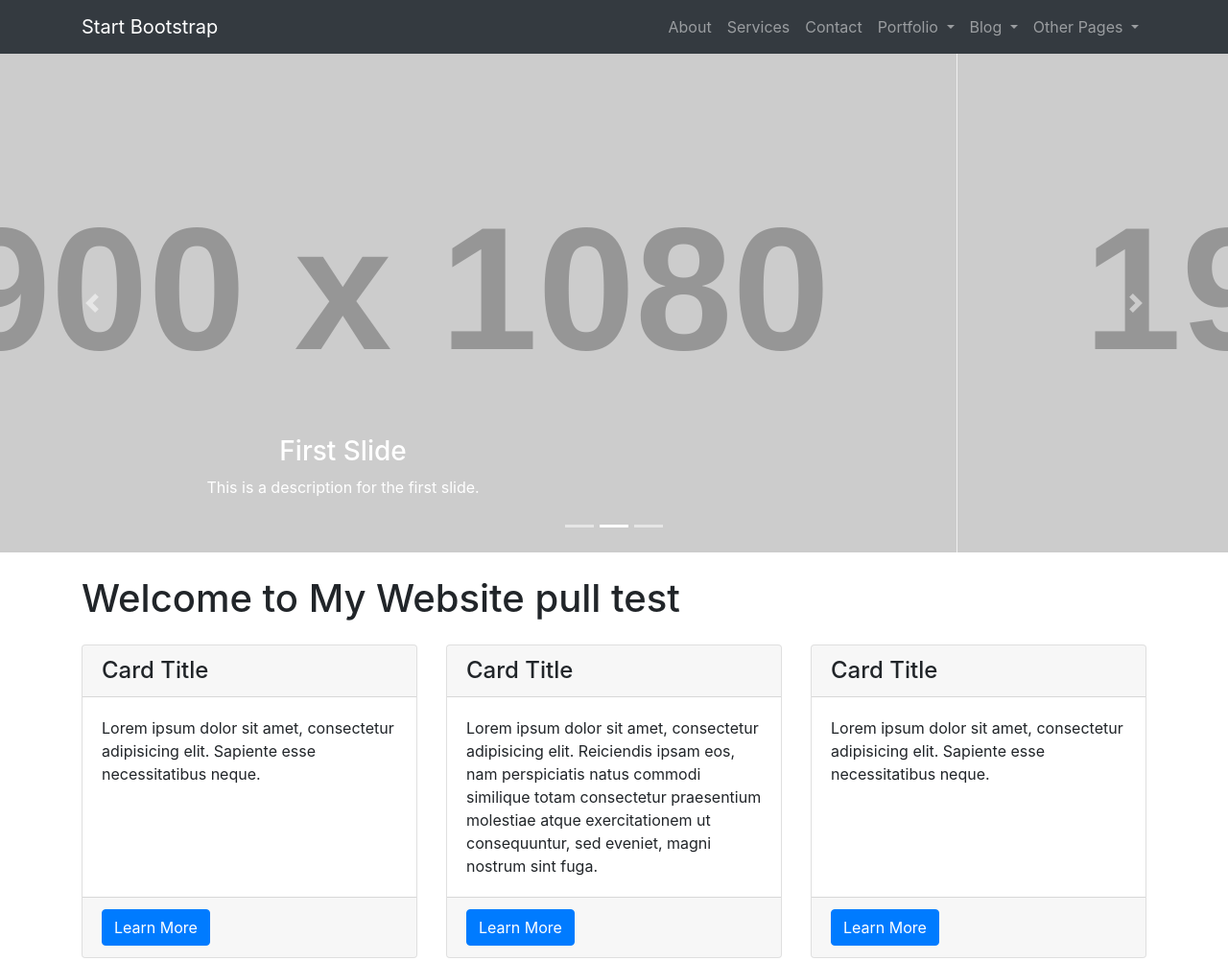
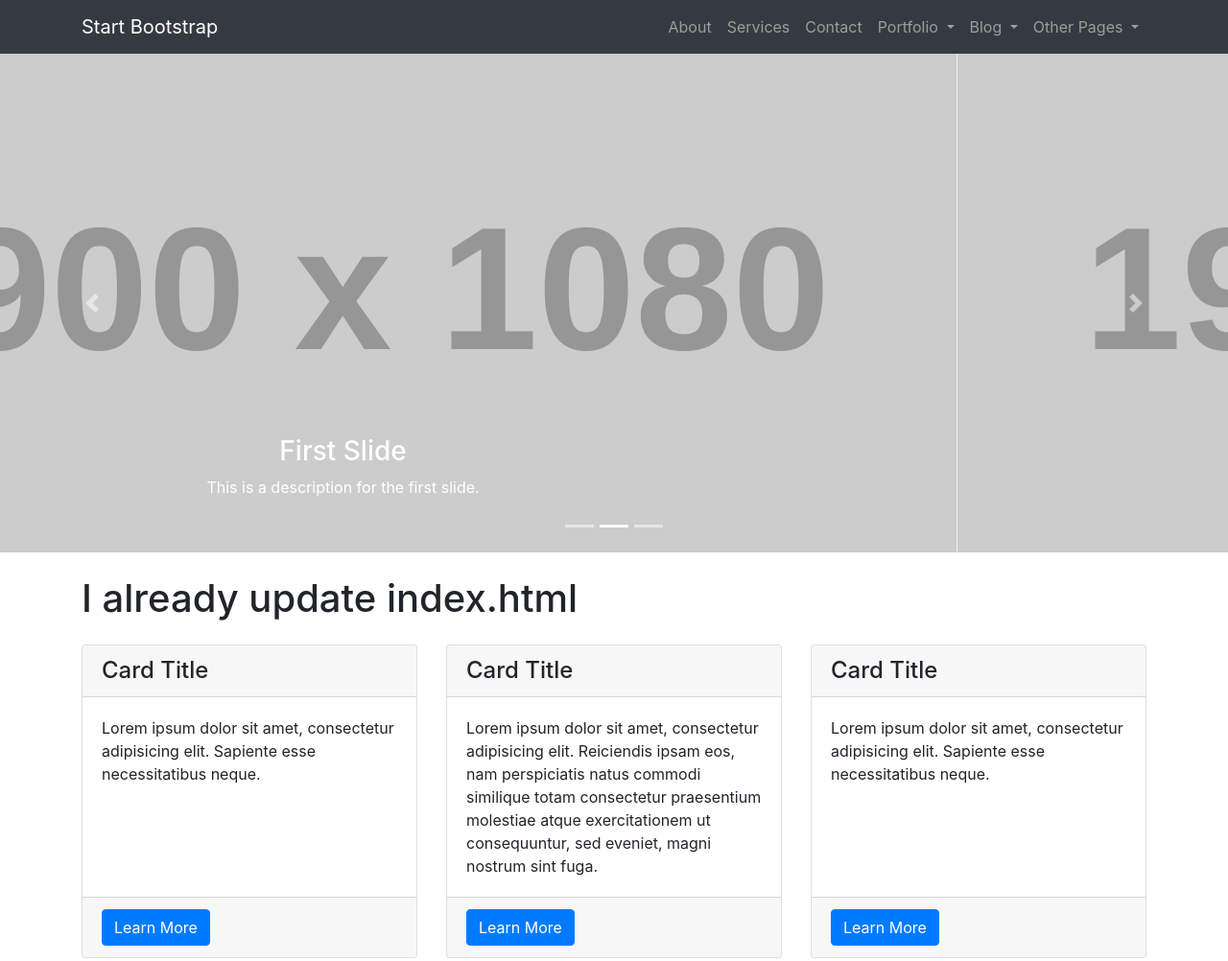
Before and after one commit to bananacorn1120/git-20171216test, a website: page index.html in a window 1280 px wide. Shown: the top 1002 px of the page at 96% size. Drawn offline with Linux system fonts and the light colour scheme; placeholder pictures from the web are drawn by us.

Commit message:
update index.html

```diff
--- a/index.html
+++ b/index.html
@@ -121,7 +121,7 @@
     <!-- Page Content -->
     <div class="container">
 
-      <h1 class="my-4">Welcome to My Website pull test</h1>
+      <h1 class="my-4">I already update index.html</h1>
 
       <!-- Marketing Icons Section -->
       <div class="row">
```
